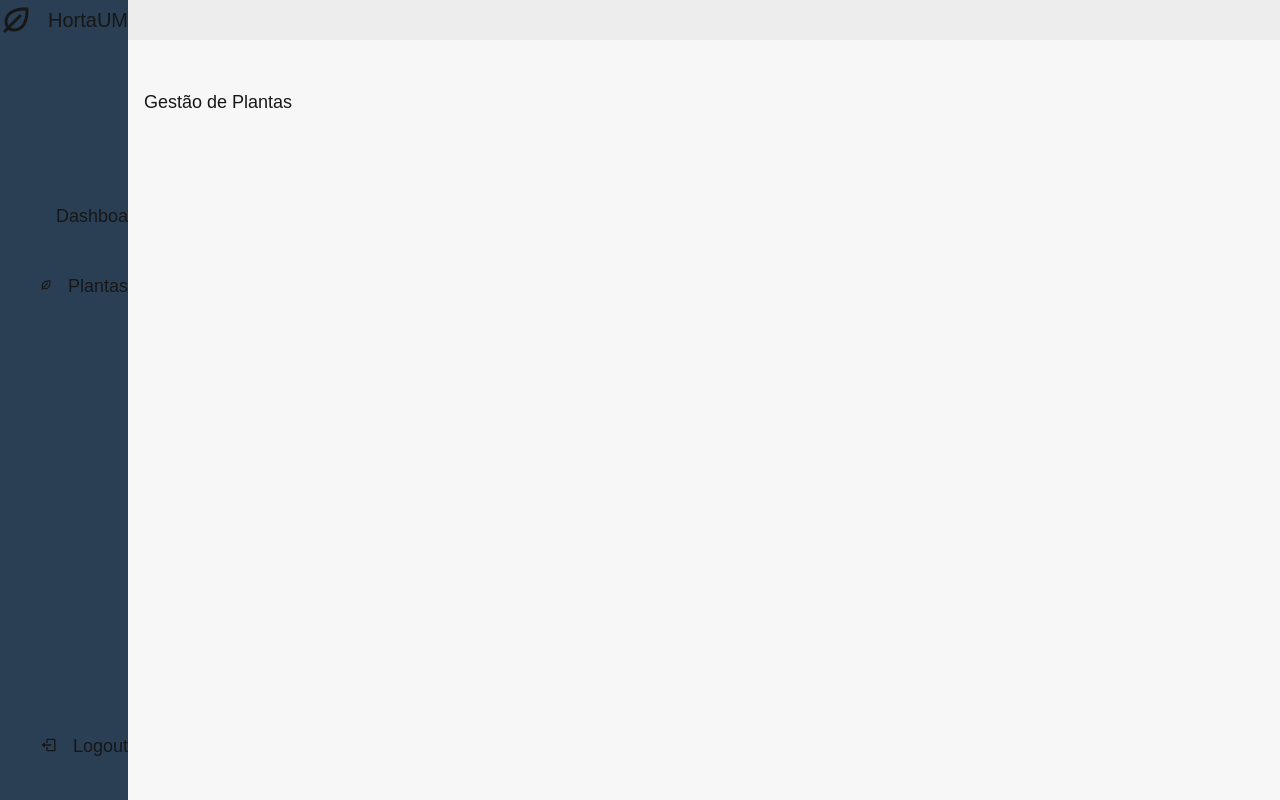
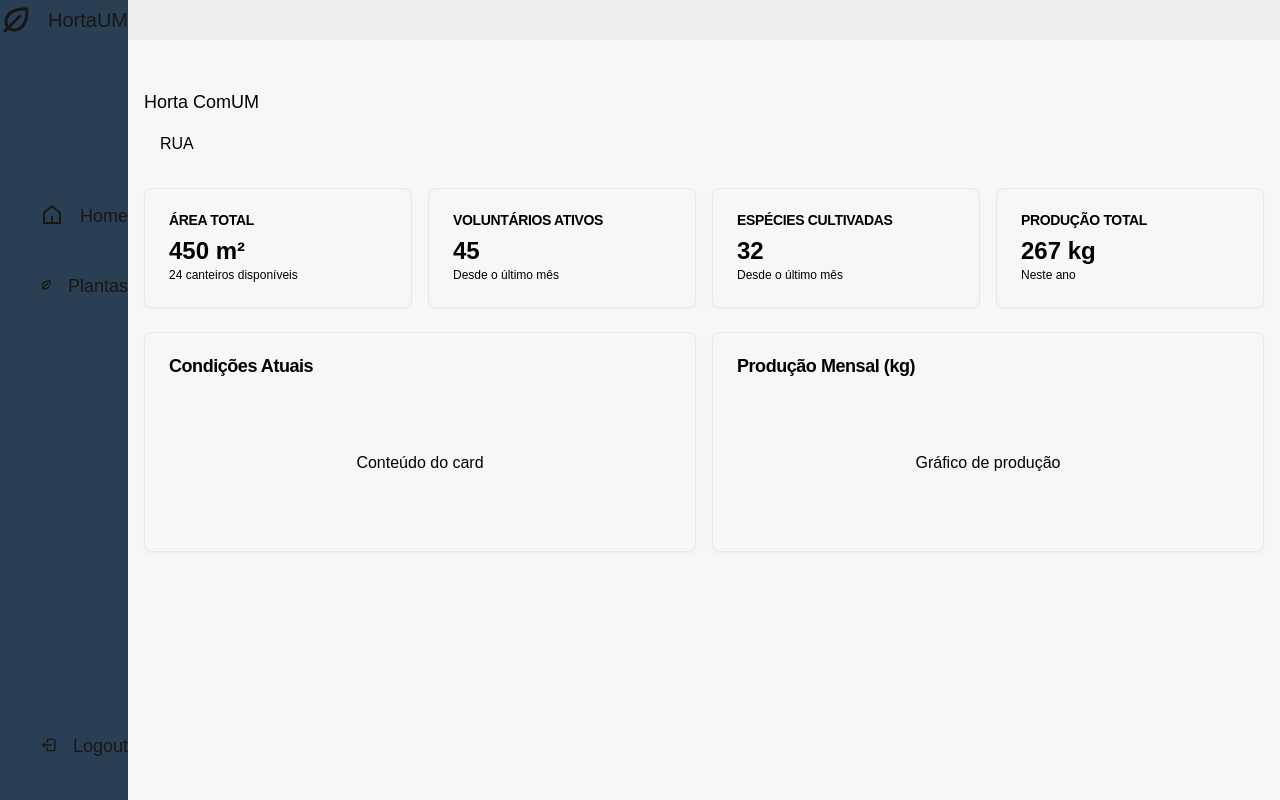
Before and after one commit to Luis-Silva0/hortaum, a Next.js app: page /dashboard in a window 1280 px wide. Built offline with nearby package versions, Linux system fonts and the light colour scheme.

Commit message:
Pagina Home com cards, remoção de plantas, e fix na lupa de procura

```diff
--- a/app/dashboard/page.tsx
+++ b/app/dashboard/page.tsx
@@ -1,11 +1,80 @@
+import { Card, CardContent, CardHeader, CardTitle } from "@/components/ui/card"
+
 export default function Home() {
-
-
   return (
     <div className="pt-8">
-        <h1 className="text-lg m-4">
-            Gestão de Plantas
-        </h1>
+      <h1 className="text-lg text-black m-4">Horta ComUM</h1>
+      <h3 className=" pl-4 text-black m-4">RUA</h3>
+
+      <div className="p-4 space-y-6">
+        {/* Primeira linha - 4 cards de métricas */}
+        <div className="grid grid-cols-1 md:grid-cols-2 lg:grid-cols-4 gap-4">
+          <Card>
+            <CardHeader className="pb-2">
+              <CardTitle className="text-sm font-medium text-black">ÁREA TOTAL</CardTitle>
+            </CardHeader>
+            <CardContent>
+              <div className="text-2xl text-black font-bold">450 m²</div>
+              <p className="text-xs text-black">24 canteiros disponíveis</p>
+            </CardContent>
+          </Card>
+
+          <Card>
+            <CardHeader className="pb-2">
+              <CardTitle className="text-sm font-medium text-black">VOLUNTÁRIOS ATIVOS</CardTitle>
+            </CardHeader>
+            <CardContent>
+              <div className="text-2xl text-black font-bold">45</div>
+              <p className="text-xs text-black">Desde o último mês</p>
+            </CardContent>
+          </Card>
+
+          <Card>
+            <CardHeader className="pb-2">
+              <CardTitle className="text-sm font-medium text-black">ESPÉCIES CULTIVADAS</CardTitle>
+            </CardHeader>
+            <CardContent>
+              <div className="text-2xl text-black font-bold">32</div>
+              <p className="text-xs text-black">Desde o último mês</p>
+            </CardContent>
+          </Card>
+
+          <Card>
+            <CardHeader className="pb-2">
+              <CardTitle className="text-sm font-medium text-black">PRODUÇÃO TOTAL</CardTitle>
+            </CardHeader>
+            <CardContent>
+              <div className="text-2xl text-black font-bold">267 kg</div>
+              <p className="text-xs text-black">Neste ano</p>
+            </CardContent>
+          </Card>
+        </div>
+
+        {/* Segunda linha - 2 cards maiores */}
+        <div className="grid grid-cols-1 lg:grid-cols-2 gap-4">
+          <Card>
+            <CardHeader>
+              <CardTitle className="text-lg text-black font-semibold">Condições Atuais</CardTitle>
+            </CardHeader>
+            <CardContent className="space-y-4">
+              <div className="h-32 rounded-md flex items-center justify-center">
+                <p className="text-black">Conteúdo do card</p>
+              </div>
+            </CardContent>
+          </Card>
+
+          <Card>
+            <CardHeader>
+              <CardTitle className="text-lg text-black font-semibold">Produção Mensal (kg)</CardTitle>
+            </CardHeader>
+            <CardContent>
+              <div className="h-32 bg-muted rounded-md flex items-center justify-center">
+                <p className="text-black">Gráfico de produção</p>
+              </div>
+            </CardContent>
+          </Card>
+        </div>
+      </div>
     </div>
-  );
+  )
 }
--- a/app/dashboard/plantas/page.tsx
+++ b/app/dashboard/plantas/page.tsx
@@ -17,6 +17,7 @@ import { FaRegTrashAlt, FaEye, FaPlus } from "react-icons/fa";
 import { MdModeEdit } from "react-icons/md";
 import { PiMagnifyingGlassBold } from "react-icons/pi";
 import AtributeList from "@/components/AtributeList";
+import dbConnect from "@/lib/mongodb"; // base de dados
 
 const columns = [
   { key: "designation", label: "Designação", allowsSorting: true },
@@ -43,6 +44,10 @@ export default function Plants() {
   const [plantId, setPlantId] = useState<string>("");
   const [data, setData] = useState(initialFakeData);
 
+  const deletePlant = (id: string) => {
+    setData(prev => prev.filter(item => item._id !== id));
+  }
+
   const renderCell = (item: any, columnKey: any) => {
     switch(columnKey) {
       case "actions":
@@ -50,12 +55,9 @@ export default function Plants() {
           <div className="flex flex-row justify-center gap-3 text-[#4D789B] px-4">
             <button onClick={() => setPlantId(item._id)}> <FaEye size={25}/> </button>
             <button> <MdModeEdit size={25}/> </button>
-            <button> <FaRegTrashAlt size={25}
-            //onClick={() =>
-              // Apagar a planta
-            //}
-            />
-
+            <button
+              onClick={() => deletePlant(item._id)}>
+              <FaRegTrashAlt size={25}/>
             </button>
           </div>
         );
@@ -101,8 +103,10 @@ export default function Plants() {
                   innerWrapper: ["bg-transparent"],
                   inputWrapper: ["!cursor-text", "h-full", "border-b-2", "border-gray-500"]
                 }}
-                endContent={<PiMagnifyingGlassBold size={25} />}
               />
+              <div className="flex items-center">
+                <PiMagnifyingGlassBold size={25} className="text-gray-600" />
+              </div>
               <button
                 className="flex bg-[#19684a] px-4 py-4 rounded-lg"
                 onClick={() => {
--- a/components/Sidebar.tsx
+++ b/components/Sidebar.tsx
@@ -36,7 +36,7 @@ export default function Sidebar () {
                 {/* Main dashboard */}
                 <div className="flex flex-row items-end gap-4">
                     <RiHome5Line size={30}/>
-                    <Link className="text-lg" href={"/dashboard"}> Dashboard </Link>
+                    <Link className="text-lg" href={"/dashboard"}> Home </Link>
                 </div>
 
                 {/* Plant list */}
--- /dev/null
+++ b/components/ui/card.tsx
@@ -0,0 +1,41 @@
+import * as React from "react"
+
+const Card = React.forwardRef<HTMLDivElement, React.HTMLAttributes<HTMLDivElement>>(({ className, ...props }, ref) => (
+  <div ref={ref} className={`rounded-lg border bg-card text-card-foreground shadow-sm ${className || ""}`} {...props} />
+))
+Card.displayName = "Card"
+
+const CardHeader = React.forwardRef<HTMLDivElement, React.HTMLAttributes<HTMLDivElement>>(
+  ({ className, ...props }, ref) => (
+    <div ref={ref} className={`flex flex-col space-y-1.5 p-6 ${className || ""}`} {...props} />
+  ),
+)
+CardHeader.displayName = "CardHeader"
+
+const CardTitle = React.forwardRef<HTMLParagraphElement, React.HTMLAttributes<HTMLHeadingElement>>(
+  ({ className, ...props }, ref) => (
+    <h3 ref={ref} className={`text-2xl font-semibold leading-none tracking-tight ${className || ""}`} {...props} />
+  ),
+)
+CardTitle.displayName = "CardTitle"
+
+const CardDescription = React.forwardRef<HTMLParagraphElement, React.HTMLAttributes<HTMLParagraphElement>>(
+  ({ className, ...props }, ref) => (
+    <p ref={ref} className={`text-sm text-muted-foreground ${className || ""}`} {...props} />
+  ),
+)
+CardDescription.displayName = "CardDescription"
+
+const CardContent = React.forwardRef<HTMLDivElement, React.HTMLAttributes<HTMLDivElement>>(
+  ({ className, ...props }, ref) => <div ref={ref} className={`p-6 pt-0 ${className || ""}`} {...props} />,
+)
+CardContent.displayName = "CardContent"
+
+const CardFooter = React.forwardRef<HTMLDivElement, React.HTMLAttributes<HTMLDivElement>>(
+  ({ className, ...props }, ref) => (
+    <div ref={ref} className={`flex items-center p-6 pt-0 ${className || ""}`} {...props} />
+  ),
+)
+CardFooter.displayName = "CardFooter"
+
+export { Card, CardHeader, CardFooter, CardTitle, CardDescription, CardContent }
```
